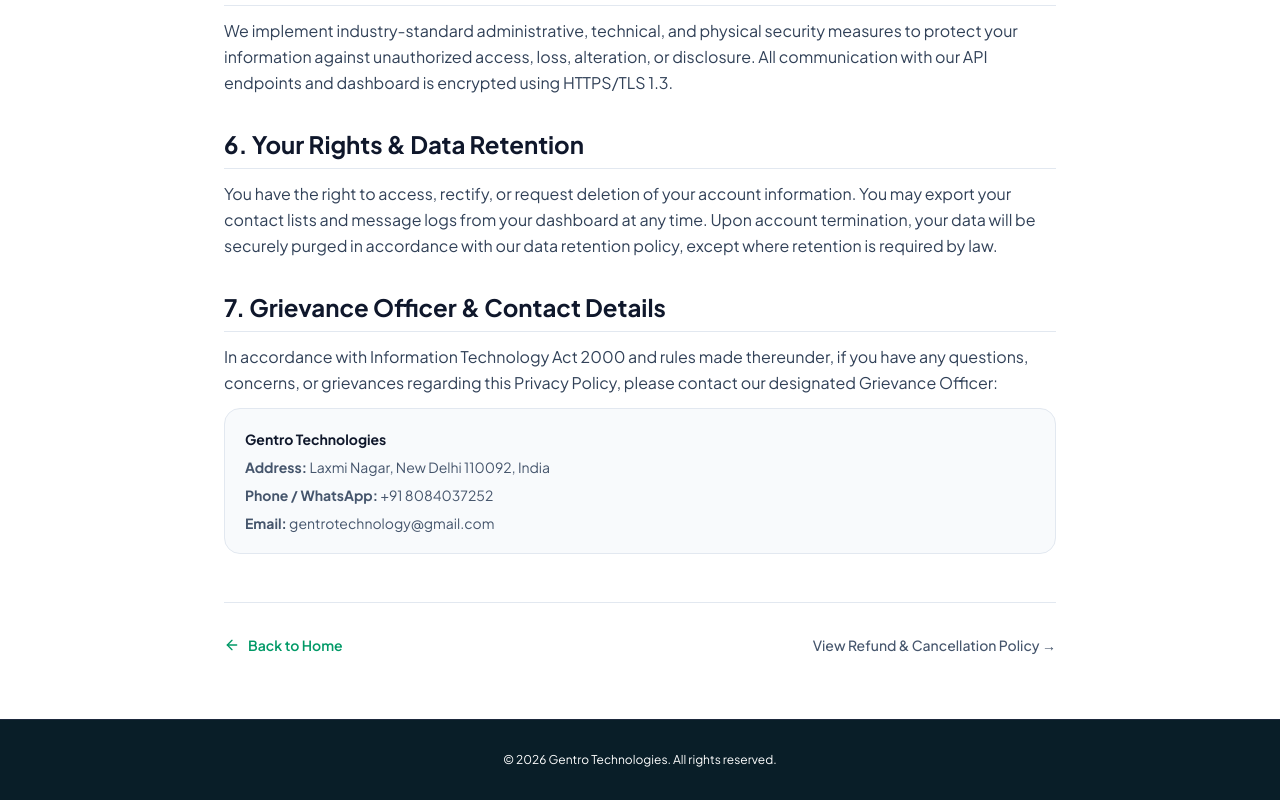
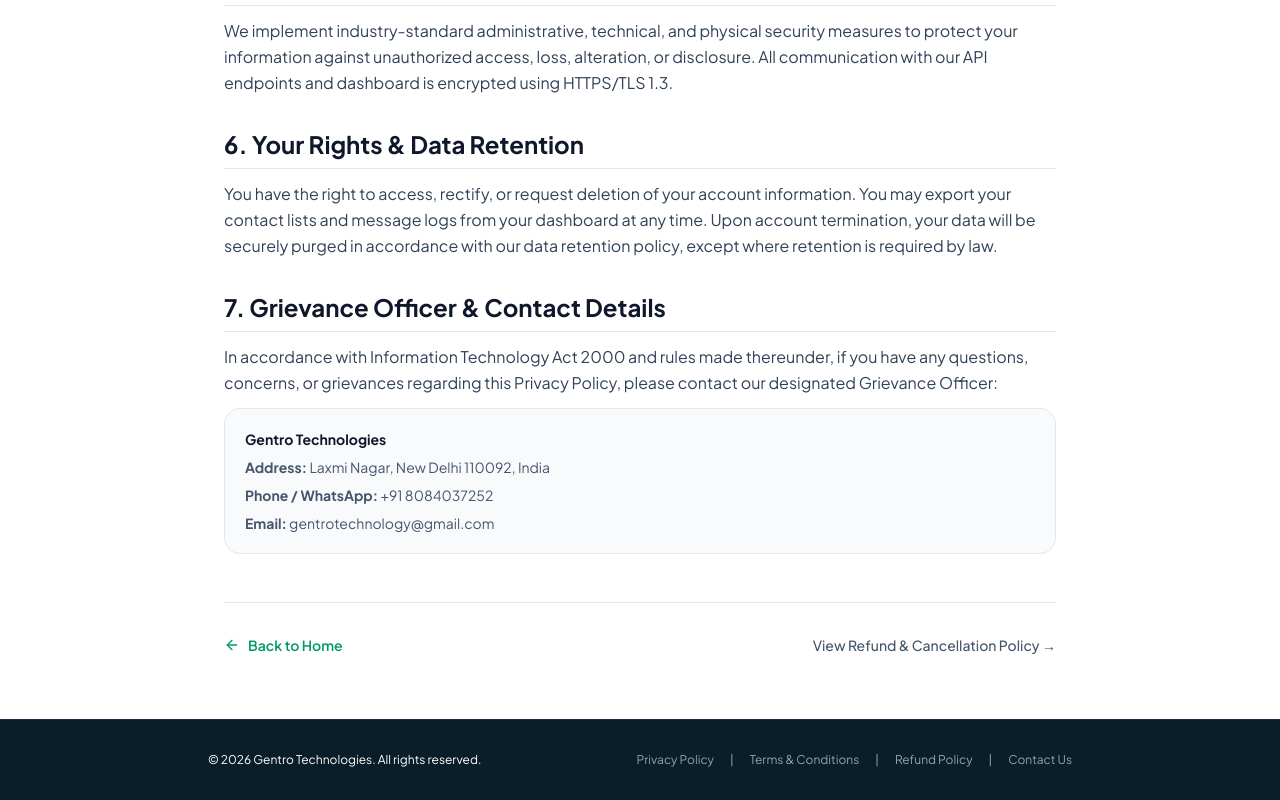
Before and after one commit to codewebxteam/Gentro-Technologies, a Next.js app: page /privacy-policy in a window 1280 px wide. Shown: the part 1734-2534 px from the top of the page. Built offline with nearby package versions, Linux system fonts and the light colour scheme; no server answers.

Commit message:
feat: complete Razorpay compliance links across all footers and pages

```diff
--- a/app/about/page.tsx
+++ b/app/about/page.tsx
@@ -522,11 +522,11 @@
           <div className="pt-8 flex flex-col sm:flex-row items-center justify-between gap-4 text-xs text-slate-500">
             <p>© 2026 Gentro Technologies. All Rights Reserved.</p>
             <div className="flex items-center gap-6">
-              <a href="#" className="hover:text-slate-300 transition-colors">Privacy Policy</a>
+              <Link href="/privacy-policy" className="hover:text-emerald-400 transition-colors">Privacy Policy</Link>
               <span>|</span>
-              <a href="#" className="hover:text-slate-300 transition-colors">Terms & Conditions</a>
+              <Link href="/terms-and-conditions" className="hover:text-emerald-400 transition-colors">Terms & Conditions</Link>
               <span>|</span>
-              <a href="#" className="hover:text-slate-300 transition-colors">Refund Policy</a>
+              <Link href="/refund-policy" className="hover:text-emerald-400 transition-colors">Refund Policy</Link>
             </div>
           </div>
 
--- a/app/contact/page.tsx
+++ b/app/contact/page.tsx
@@ -739,7 +739,13 @@
 
           <div className="pt-8 border-t border-slate-800 text-center text-xs text-slate-500 flex flex-col sm:flex-row items-center justify-between gap-4">
             <p>© {new Date().getFullYear()} Gentro Technologies. All rights reserved.</p>
-            <p>Built with Enterprise Security & Meta Cloud Standards</p>
+            <div className="flex items-center gap-6">
+              <Link href="/privacy-policy" className="hover:text-emerald-400 transition-colors">Privacy Policy</Link>
+              <span>|</span>
+              <Link href="/terms-and-conditions" className="hover:text-emerald-400 transition-colors">Terms & Conditions</Link>
+              <span>|</span>
+              <Link href="/refund-policy" className="hover:text-emerald-400 transition-colors">Refund Policy</Link>
+            </div>
           </div>
         </div>
       </footer>
--- a/app/page.tsx
+++ b/app/page.tsx
@@ -1271,11 +1271,11 @@
           <div className="pt-8 flex flex-col sm:flex-row items-center justify-between gap-4 text-xs text-slate-500">
             <p>© 2026 Gentro Technologies. All Rights Reserved.</p>
             <div className="flex items-center gap-6">
-              <a href="#" className="hover:text-slate-300 transition-colors">Privacy Policy</a>
+              <a href="/privacy-policy" className="hover:text-emerald-400 transition-colors">Privacy Policy</a>
               <span>|</span>
-              <a href="#" className="hover:text-slate-300 transition-colors">Terms & Conditions</a>
+              <a href="/terms-and-conditions" className="hover:text-emerald-400 transition-colors">Terms & Conditions</a>
               <span>|</span>
-              <a href="#" className="hover:text-slate-300 transition-colors">Refund Policy</a>
+              <a href="/refund-policy" className="hover:text-emerald-400 transition-colors">Refund Policy</a>
             </div>
           </div>
 
--- a/app/privacy-policy/page.tsx
+++ b/app/privacy-policy/page.tsx
@@ -188,7 +188,18 @@
 
       {/* Footer */}
       <footer className="bg-[#091E28] text-white py-8 border-t border-slate-800 text-center text-xs text-slate-400">
-        <p>© {new Date().getFullYear()} Gentro Technologies. All rights reserved.</p>
+        <div className="max-w-4xl mx-auto px-4 flex flex-col sm:flex-row items-center justify-between gap-3">
+          <p>© {new Date().getFullYear()} Gentro Technologies. All rights reserved.</p>
+          <div className="flex items-center gap-4 text-xs text-slate-400">
+            <Link href="/privacy-policy" className="hover:text-emerald-400">Privacy Policy</Link>
+            <span>|</span>
+            <Link href="/terms-and-conditions" className="hover:text-emerald-400">Terms & Conditions</Link>
+            <span>|</span>
+            <Link href="/refund-policy" className="hover:text-emerald-400">Refund Policy</Link>
+            <span>|</span>
+            <Link href="/contact" className="hover:text-emerald-400">Contact Us</Link>
+          </div>
+        </div>
       </footer>
     </div>
   );
--- a/app/refund-policy/page.tsx
+++ b/app/refund-policy/page.tsx
@@ -192,7 +192,18 @@
 
       {/* Footer */}
       <footer className="bg-[#091E28] text-white py-8 border-t border-slate-800 text-center text-xs text-slate-400">
-        <p>© {new Date().getFullYear()} Gentro Technologies. All rights reserved.</p>
+        <div className="max-w-4xl mx-auto px-4 flex flex-col sm:flex-row items-center justify-between gap-3">
+          <p>© {new Date().getFullYear()} Gentro Technologies. All rights reserved.</p>
+          <div className="flex items-center gap-4 text-xs text-slate-400">
+            <Link href="/privacy-policy" className="hover:text-emerald-400">Privacy Policy</Link>
+            <span>|</span>
+            <Link href="/terms-and-conditions" className="hover:text-emerald-400">Terms & Conditions</Link>
+            <span>|</span>
+            <Link href="/refund-policy" className="hover:text-emerald-400">Refund Policy</Link>
+            <span>|</span>
+            <Link href="/contact" className="hover:text-emerald-400">Contact Us</Link>
+          </div>
+        </div>
       </footer>
     </div>
   );
--- a/app/services/page.tsx
+++ b/app/services/page.tsx
@@ -1249,11 +1249,11 @@
           <div className="pt-8 flex flex-col sm:flex-row items-center justify-between gap-4 text-xs text-slate-500">
             <p>© 2026 Gentro Technologies. All Rights Reserved.</p>
             <div className="flex items-center gap-6">
-              <a href="#" className="hover:text-slate-300 transition-colors">Privacy Policy</a>
+              <Link href="/privacy-policy" className="hover:text-emerald-400 transition-colors">Privacy Policy</Link>
               <span>|</span>
-              <a href="#" className="hover:text-slate-300 transition-colors">Terms & Conditions</a>
+              <Link href="/terms-and-conditions" className="hover:text-emerald-400 transition-colors">Terms & Conditions</Link>
               <span>|</span>
-              <a href="#" className="hover:text-slate-300 transition-colors">Refund Policy</a>
+              <Link href="/refund-policy" className="hover:text-emerald-400 transition-colors">Refund Policy</Link>
             </div>
           </div>
 
--- a/app/terms-and-conditions/page.tsx
+++ b/app/terms-and-conditions/page.tsx
@@ -170,7 +170,18 @@
 
       {/* Footer */}
       <footer className="bg-[#091E28] text-white py-8 border-t border-slate-800 text-center text-xs text-slate-400">
-        <p>© {new Date().getFullYear()} Gentro Technologies. All rights reserved.</p>
+        <div className="max-w-4xl mx-auto px-4 flex flex-col sm:flex-row items-center justify-between gap-3">
+          <p>© {new Date().getFullYear()} Gentro Technologies. All rights reserved.</p>
+          <div className="flex items-center gap-4 text-xs text-slate-400">
+            <Link href="/privacy-policy" className="hover:text-emerald-400">Privacy Policy</Link>
+            <span>|</span>
+            <Link href="/terms-and-conditions" className="hover:text-emerald-400">Terms & Conditions</Link>
+            <span>|</span>
+            <Link href="/refund-policy" className="hover:text-emerald-400">Refund Policy</Link>
+            <span>|</span>
+            <Link href="/contact" className="hover:text-emerald-400">Contact Us</Link>
+          </div>
+        </div>
       </footer>
     </div>
   );
```
